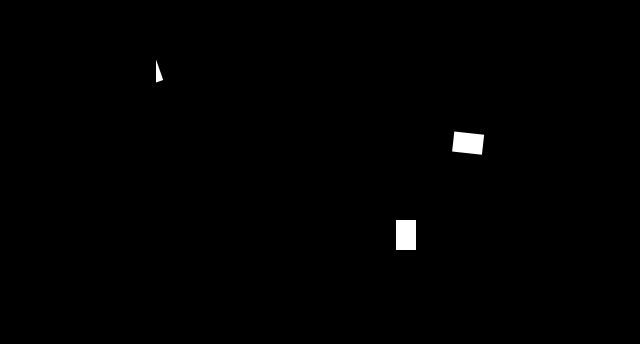
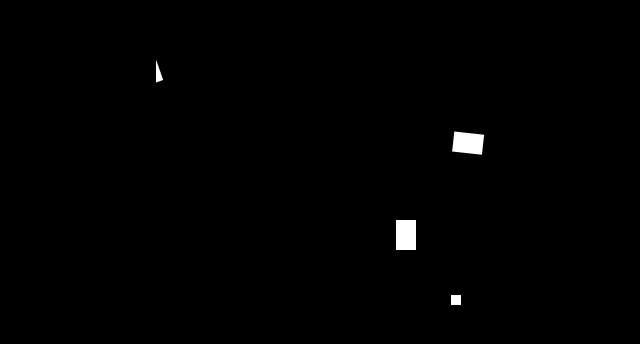
Before and after one commit to loganfranken/control, a plain HTML site: page index.html in a window 1280 px wide. Shown: the full height of the page, 234-874 px from the left. Drawn offline with Linux system fonts and the light colour scheme.

Commit message:
Added display of items

```diff
--- a/index.html
+++ b/index.html
@@ -9,6 +9,7 @@
 
   <script src="script/Bullet.js"></script>
   <script src="script/Game.js"></script>
+  <script src="script/Item.js"></script>
   <script src="script/Ship.js"></script>
   <script src="script/Utility.js"></script>
 
--- a/script/Game.js
+++ b/script/Game.js
@@ -26,6 +26,7 @@ function Game(canvas)
   this.player = new Ship(0, 0);
   this.bullets = [];
   this.enemies = [];
+  this.items = [];
 }
 
 /**
@@ -40,6 +41,7 @@ Game.prototype.update = function()
   this.player.update();
   this.updateEntitites(this.enemies);
   this.updateEntitites(this.bullets);
+  this.updateEntitites(this.items);
 
   // Update player/enemy interactions
   for(var i=0; i<this.enemies.length; i++)
@@ -195,6 +197,7 @@ Game.prototype.draw = function()
   // Draw remaining game entities
   self.drawEntitites(self.bullets);
   self.drawEntitites(self.enemies);
+  self.drawEntitites(self.items);
 }
 
 /**
@@ -272,6 +275,10 @@ Game.prototype.start = function()
   this.enemies.push(new Ship(150, 150));
   this.enemies.push(new Ship(200, 200));
 
+  // Add mock items for testing
+  this.items.push(new Item(300, 300));
+  this.items.push(new Item(50, 50));
+
   window.setInterval(loop, 10);
   loop();
 }
--- /dev/null
+++ b/script/Item.js
@@ -0,0 +1,40 @@
+/**
+ * An item
+ * @constructor
+ * @param {integer} x - X-coordinate of the item
+ * @param {integer} y - Y-cooridnate of the item
+ */
+function Item(x, y) {
+
+  this.x = x;
+  this.y = y;
+
+  this.height = 10;
+  this.width = 10;
+
+  this.halfWidth = (this.width/2);
+  this.halfHeight = (this.height/2);
+
+}
+
+/**
+ * Renders the item
+ * @param {CanvasRenderingContext2D} context - 2D rendering context to use when rendering the item
+ * @param {integer} mapCenterX - X-coordinate of the map's center
+ * @param {integer} mapCenterY - Y-coordinate of the map's center
+ */
+Item.prototype.draw = function(context, mapCenterX, mapCenterY) {
+
+  context.fillStyle = 'rgb(255, 255, 255)';
+  context.fillRect(
+    this.x - this.halfWidth + mapCenterX,
+    this.y - this.halfHeight + mapCenterY,
+    this.width,
+    this.height);
+
+};
+
+/**
+ * Updates the item's status
+ */
+Item.prototype.update = function() {};
```
